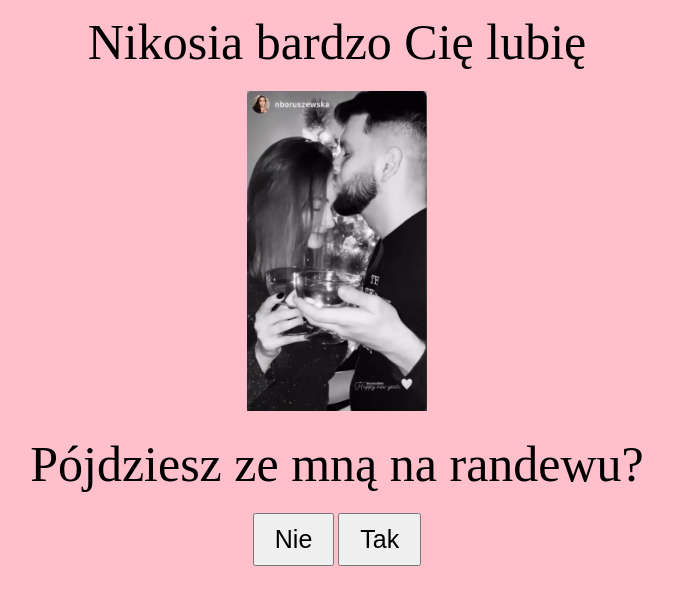
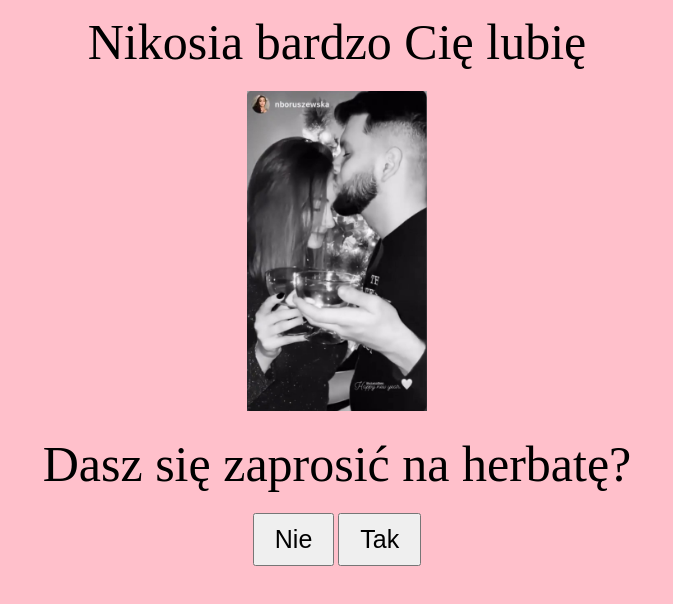
Before and after one commit to gkitm1234/index, a plain HTML site: page index.html in a window 1280 px wide. Shown: the whole page, without its empty margins (311-984 px from the left). Drawn offline with Linux system fonts and the light colour scheme.

Commit message:
Update index.html

```diff
--- a/index.html
+++ b/index.html
@@ -10,7 +10,7 @@
   <div class="snow-container" id="snow-container">
     <div id="centered-text">Nikosia bardzo Cię lubię</div>
     <img id="image" src="images/zdjecie1.jpg" alt="Opis zdjęcia">
-    <div id="bottom-text">Pójdziesz ze mną na randewu?</div>
+    <div id="bottom-text">Dasz się zaprosić na herbatę?</div>
     <button id="no-button" onclick="changeImage()">Nie</button>
     <button id="yes-button" onclick="createSnow()">Tak</button>
   </div>
```
